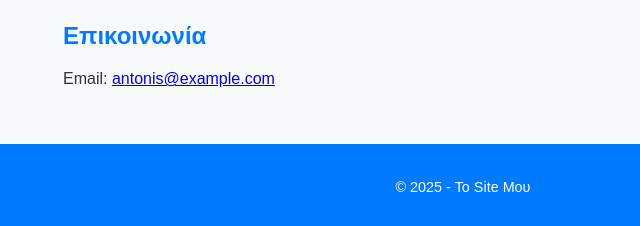
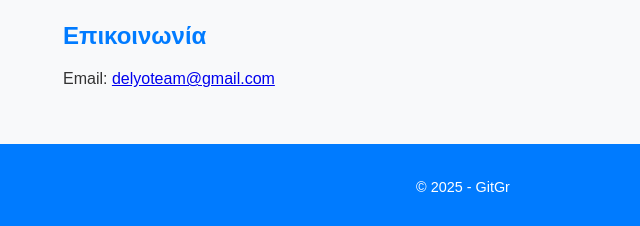
Before and after one commit to gitgr-cmd/gitgr-cmd.github.io, a plain HTML site: page index.html in a window 1280 px wide. Shown: the part 593-819 px from the top of the page, 177-817 px from the left. Drawn offline with Linux system fonts and the light colour scheme.

Commit message:
index.html

```diff
--- a/index.html
+++ b/index.html
@@ -3,7 +3,7 @@
 <head>
   <meta charset="UTF-8">
   <meta name="viewport" content="width=device-width, initial-scale=1.0">
-  <title>Το Site Μου</title>
+  <title>Το GitGr</title>
   <style>
     body { font-family: Arial, sans-serif; margin:0; padding:0; background:#f8f9fa; color:#333; }
     header, footer { text-align:center; padding:20px; background:#007bff; color:white; }
@@ -17,7 +17,7 @@
 </head>
 <body>
   <header>
-    <h1>Καλώς ήρθες στο Site Μου</h1>
+    <h1>Καλώς ήρθες στο GitGr</h1>
     <nav>
       <a href="#about">About</a>
       <a href="#services">Υπηρεσίες</a>
@@ -41,11 +41,11 @@
 
   <section id="contact">
     <h2>Επικοινωνία</h2>
-    <p>Email: <a href="mailto:antonis@example.com">antonis@example.com</a></p>
+    <p>Email: <a href="mailto:delyoteam@gmail.com">delyoteam@gmail.com</a></p>
   </section>
 
   <footer>
-    <p>© 2025 - Το Site Μου</p>
+    <p>© 2025 - GitGr</p>
   </footer>
 </body>
 </html>
```
